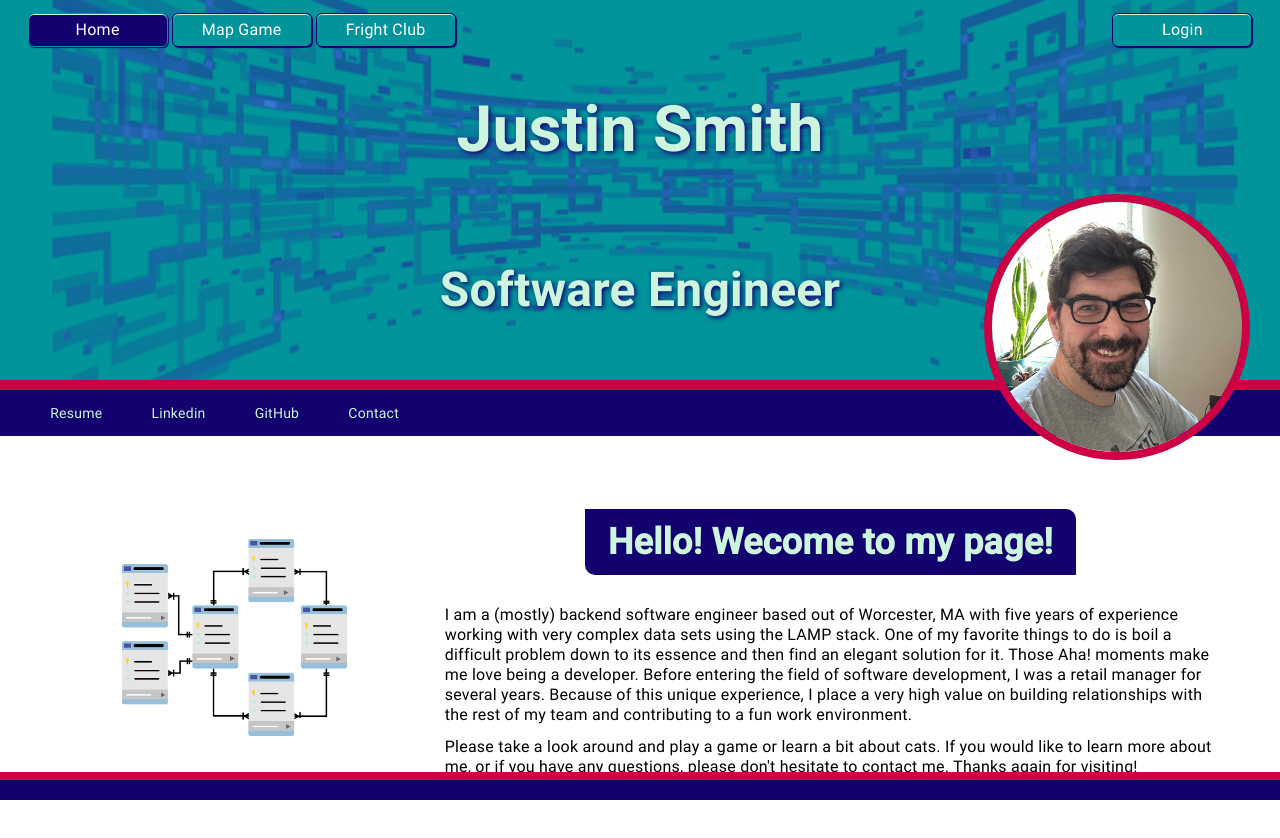
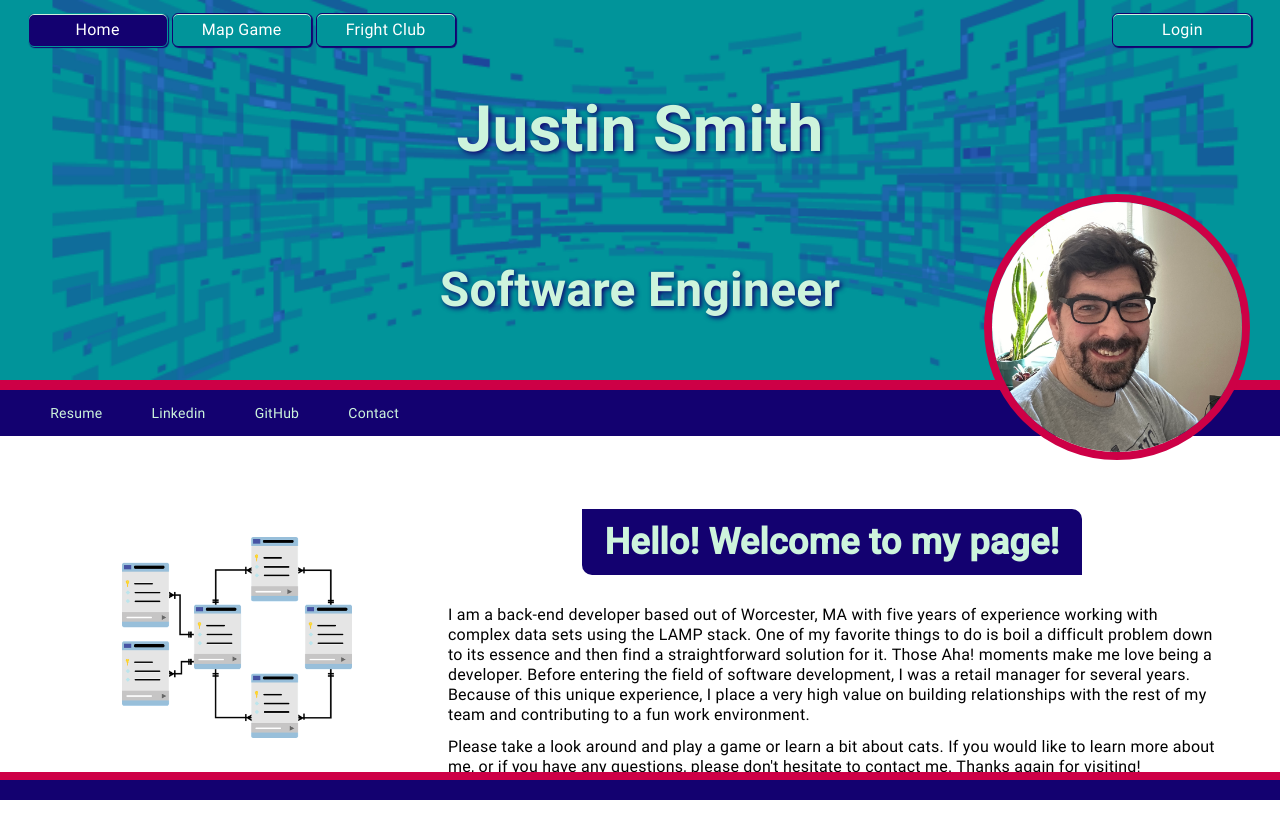
Before and after one commit to jpsmith78/justin-smith-webpage, an Angular app: page /home in a window 1280 px wide. Shown: the top 838 px of the page. Built offline with nearby package versions, Linux system fonts and the light colour scheme; no server answers.

Commit message:
fixed typo in welcome page and updated blurb

```diff
--- a/src/app/app.component.ts
+++ b/src/app/app.component.ts
@@ -1,4 +1,4 @@
-import { Component, OnInit, OnChanges } from '@angular/core';
+import { Component, OnInit } from '@angular/core';
 import { CommonModule } from '@angular/common';
 import { RouterLink, RouterOutlet, RouterLinkActive } from '@angular/router';
 import { HttpClientModule } from '@angular/common/http';
--- a/src/app/home-page/home-page.component.html
+++ b/src/app/home-page/home-page.component.html
@@ -23,10 +23,10 @@
     </div>
     <div class="home-page-content">
         <div class="greeting">
-            Hello! Wecome to my page!
+            Hello! Welcome to my page!
         </div>
         <p>
-            I am a (mostly) backend software engineer based out of Worcester, MA with five years of experience working with very complex data sets using the LAMP stack. One of my favorite things to do is boil a difficult problem down to its essence and then find an elegant solution for it. Those Aha! moments make me love being a developer. Before entering the field of software development, I was a retail manager for several years. Because of this unique experience, I place a very high value on building relationships with the rest of my team and contributing to a fun work environment.
+            I am a back-end developer based out of Worcester, MA with five years of experience working with complex data sets using the LAMP stack. One of my favorite things to do is boil a difficult problem down to its essence and then find a straightforward solution for it. Those Aha! moments make me love being a developer. Before entering the field of software development, I was a retail manager for several years. Because of this unique experience, I place a very high value on building relationships with the rest of my team and contributing to a fun work environment.
 
         <p>
             Please take a look around and play a game or learn a bit about cats. If you would like to learn more about me, or if you have any questions, please don't hesitate to contact me. Thanks again for visiting!
```
